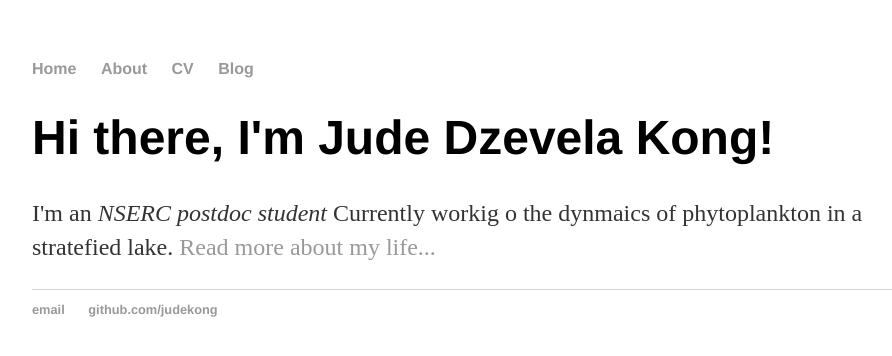
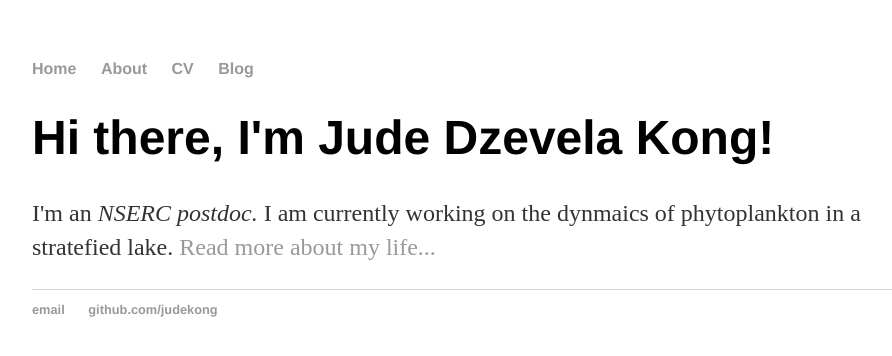
Before and after one commit to Judekong/JudeDkong, a Jekyll site: the page built from index.html, in a window 1280 px wide. Shown: the top 356 px of the page, without its empty margins (160-1052 px from the left). Built offline with Jekyll 4.4.1, drawn with Linux system fonts in a browser that asks for light colours.

Commit message:
Update index.html

```diff
--- a/index.html
+++ b/index.html
@@ -4,5 +4,5 @@ title: Jude Dzevela Kong, NSERC Postdoc
 ---
 <div class="blurb">
 	<h1>Hi there, I'm Jude Dzevela Kong!</h1>
-	<p>I'm an <em> NSERC postdoc student </em> Currently workig o the dynmaics of phytoplankton in a stratefied lake. <a href="/about">Read more about my life...</a></p>
+	<p>I'm an <em> NSERC postdoc. </em>  I am currently working on the dynmaics of phytoplankton in a stratefied lake. <a href="/about">Read more about my life...</a></p>
 </div><!-- /.blurb -->
```
